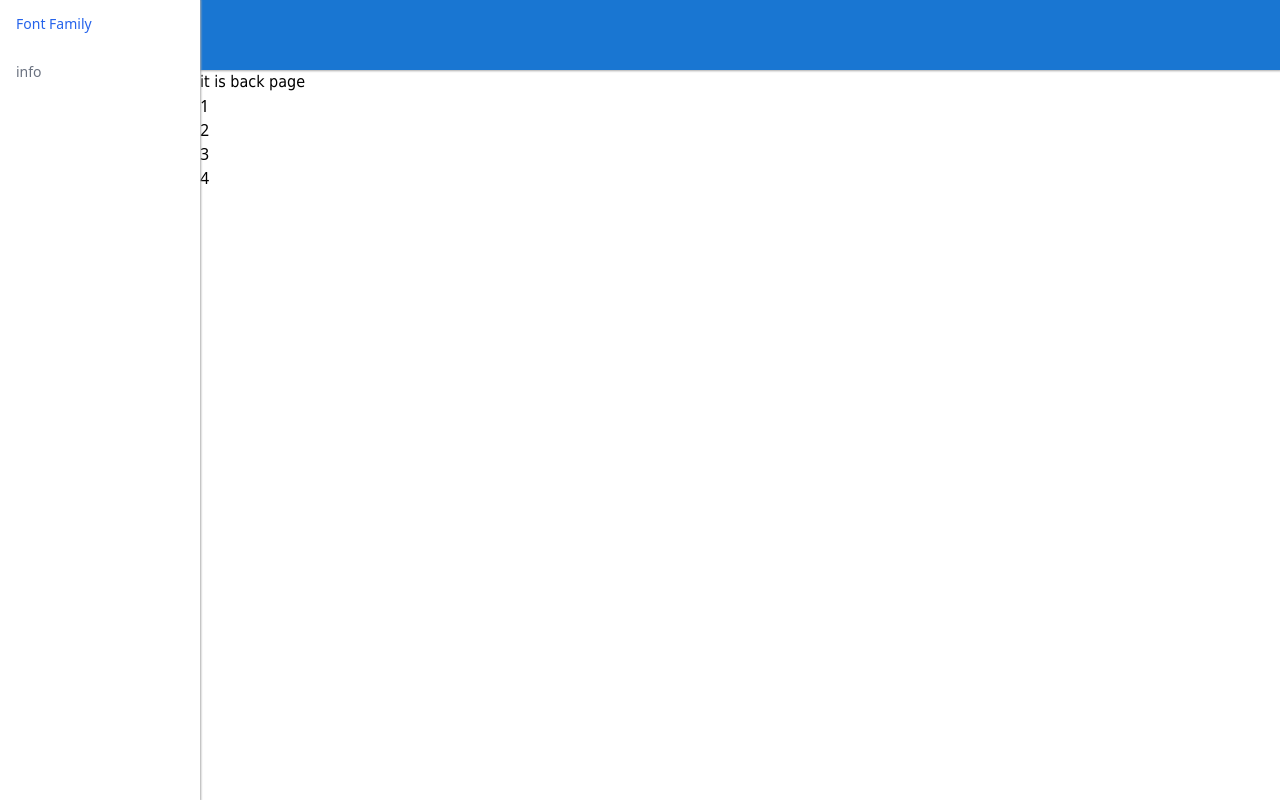
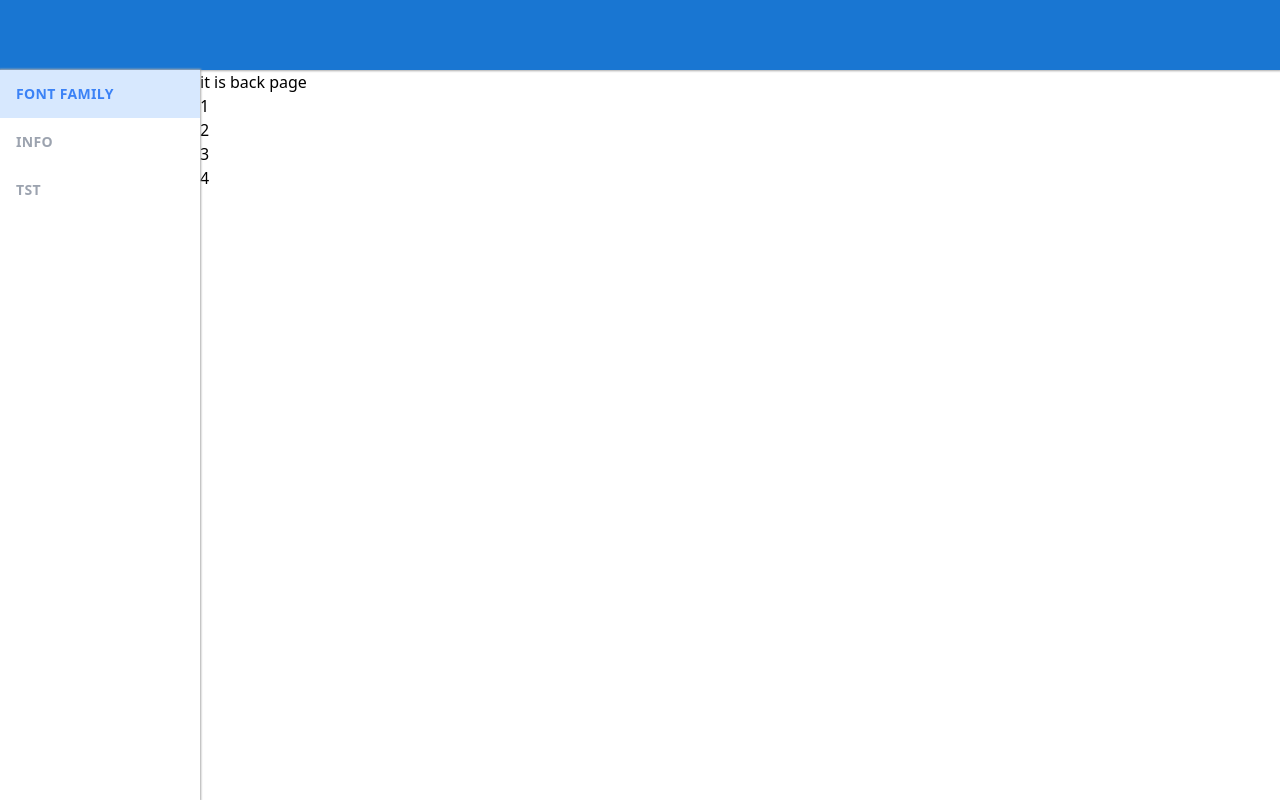
Before and after one commit to dodoto/vite-vue3, a Vue app: page /#/list in a window 1280 px wide. Built offline with nearby package versions, Linux system fonts and the light colour scheme.

Commit message:
一些调整

```diff
--- a/index.html
+++ b/index.html
@@ -4,6 +4,7 @@
   <meta charset="UTF-8">
   <link rel="icon" href="/favicon.ico" />
   <meta name="viewport" content="width=device-width, initial-scale=1.0">
+  <link href="https://netdna.bootstrapcdn.com/font-awesome/4.7.0/css/font-awesome.min.css" rel="stylesheet">
   <title>Vite App</title>
 </head>
 <body>
--- a/src/components/Back.vue
+++ b/src/components/Back.vue
@@ -1,33 +1,28 @@
 <template>
-
-  <div class="side" :ref="setRef"  @click="sideToggle">
+  <div>
+    <input type="checkbox" id="menu-show" class="hidden">
+    <div class="side" :ref="setRef" >
       <div
-      @click="push('/list')"
-      class=" hover:text-gray-700 pl-4 h-12 leading-12 text-gray-500 font-sans font-medium cursor-pointer text-sm"
-      :class="routeName === 'list' && ' text-blue-600 bg-blue-500 bg-opacity-25 hover:text-blue-600' "
+        v-for="route of routes"
+        :key="route.path"
+        @click="push(route.path)"
+        class="uppercase tracking-wide font-semibold hover:text-gray-500 pl-4 h-12 leading-12 text-gray-400 font-sans cursor-pointer text-sm"
+        :class="route.name === routeName && ' uppercase tracking-wide font-semibold text-blue-500 bg-blue-400 bg-opacity-25 hover:text-blue-500' "
       >
-      Font Family
+        {{route.label}}
       </div>
-    <div
-      @click="push('/info')"
-      class=" hover:text-gray-700 pl-4 h-12 leading-12 text-gray-500 font-sans font-medium cursor-pointer text-sm"
-      :class="routeName === 'info' && ' text-blue-600 bg-blue-500 bg-opacity-25 hover:text-blue-600' "
-    >
-      info
-    </div>
-
     </div>
     <div class="head">
-    <div class="float-left m-5" @click="sideToggle" >
-      <svg xmlns="http://www.w3.org/2000/svg" class="h-8 w-8 text-white" fill="none" viewBox="0 0 24 24" stroke="currentColor">
-        <path stroke-linecap="round" stroke-linejoin="round" stroke-width="2" d="M4 6h16M4 12h16M4 18h16" />
-      </svg>
+      <div class="float-left m-4 sm:hidden  w-10 h-10 leading-10 text-center ">
+        <label class="cursor-pointer text-white hover:text-blue-100 " for="menu-show">
+          <i class="fa fa-bars fa-lg"></i>
+        </label>
       </div>
     </div>
     <div class="main">
       <router-view />
     </div>
-
+  </div>
 </template>
 
 <script>
@@ -40,24 +35,15 @@ export default {
     const push  = usePush()
     const routeName = useRouteName()
     let { ref, setRef } = useRef()
-    const sideToggle = () => {
-      let dom = ref.value
-      let className = dom.classList[1];
-      className === 'show' ?
-      dom.classList.remove('show') : dom.classList.add('show')
-    }
-    const windowSizeChange = () => {
-      if(ref.value.classList[1] === 'show') {
-        ref.value.classList.remove('show')
-      }
-    }
-
-    // useEvent('resize',windowSizeChange)
-    useResizeObserver(windowSizeChange,document.body)
+    const routes = [
+      {name:'list',label:'Font Family',path:'/list'},
+      {name:'info',label:'info',path:'/info'},
+      {name:'table',label:'tst',path:'/tst'}
+    ]
     return {
       push,
       routeName,
-      sideToggle,
+      routes,
       setRef
     }
   }
@@ -69,11 +55,11 @@ export default {
 .side {
   position:fixed;
   z-index: 2;
-  left:0; top:0; bottom:0;
+  left:0; top:70px; bottom:0;
   width:200px;
   background-color: #fff;
   box-shadow: 0 0 2px 1px #aaa;
-  transition: transform 300ms linear;
+  transition: transform 300ms ease;
 }
 
 .head {
@@ -91,11 +77,17 @@ export default {
   padding-top: 70px;
 }
 
-@media screen and (max-width: 500px){
+@media screen and (max-width: 640px){
   .side {
     transform: translateX(-201px);
   }
   .main { left: 0; }
+  #menu-show:checked ~ .side {
+    transform: translateX(0);
+  }
+  #menu-show:checked ~ .head label i::before {
+    content: '\f00d';
+  }
 }
 
 .show {
--- a/src/components/List.vue
+++ b/src/components/List.vue
@@ -1,6 +1,6 @@
 <template>
 <div>
-  <p class="font-test">it is back page</p>
+  <p>it is back page</p>
   <div>
     <div v-for="item in list" :ref="setRefs" :key="item" >{{item}}</div>
   </div>
@@ -27,11 +27,5 @@ export default {
 </script>
 
 <style scoped>
-.font-test {
-  /* font-family: 'Franklin Gothic Medium', 'Arial Narrow', Arial, sans-serif; */
-  /* font-family: Impact, Haettenschweiler, 'Arial Narrow Bold', sans-serif; */
-  /* font-family: Georgia, 'Times New Roman', Times, serif; */
-  font: 16px/1.5 tahoma,arial,'Hiragino Sans GB','\5b8b\4f53',sans-serif;
-  /* font: 14px/1.5 "Helvetica Neue",Helvetica,Arial,"Microsoft Yahei","Hiragino Sans GB","Heiti SC","WenQuanYiMicro Hei",sans-serif;; */
-}
+
 </style>
--- /dev/null
+++ b/src/components/TestItem.vue
@@ -0,0 +1,24 @@
+<template>
+  <div>
+    <ul>
+      <li v-for="item in datas" :key="item">
+        <div :style="{fontSize:changsize()}">{{item}}</div>
+      </li>
+    </ul>
+  </div>
+</template>
+
+<script>
+export default {
+  name: 'TestItem',
+  props: ['datas'],
+  updated() {
+    console.log('test item updated');
+  },
+  methods:{
+    changsize(){
+      return (parseInt(Math.random()*15)+10)+'px';
+    }
+  }
+}
+</script>
--- /dev/null
+++ b/src/components/Tst.vue
@@ -0,0 +1,22 @@
+<template>
+  <div class="hello">
+    <test-item :datas="datas"></test-item>
+    <input type="text" v-model="tests">
+    {{tests}}
+  </div>
+</template>
+<script>
+import TestItem from './TestItem.vue';
+export default {
+  name: 'HelloWorld',
+  components: { TestItem },
+  created() {console.log('test')},
+  data () {
+    return {
+      datas:['one','two','three','one','two','three','one','two','three'],
+      fz:'',
+      tests:'',
+    }
+  },
+}
+</script>
--- a/src/components/upload.vue
+++ b/src/components/upload.vue
@@ -6,16 +6,16 @@
       class="
         block
         w-24
-        bg-green-400
         py-2
+        mx-auto
+        rounded-lg
+        shadow-md
+      bg-slategrey
+      hover:bg-gray-600
         text-center
-        mx-auto
-        bg-emerald-500
       text-white
         font-semibold
-        rounded-lg
-        shadow-md
-        hover:bg-green-500
+        cursor-pointer
       "
     >
       upload
--- a/src/router/router.js
+++ b/src/router/router.js
@@ -7,6 +7,11 @@ export const router = createRouter({
       path: '/',
       name: 'home',
       component: () => import('../components/Home.vue')
+    },
+    {
+      path: '/tst',
+      name: 'tst',
+      component: () => import('../components/tst.vue')
     },
     {
       path: '/list',
--- a/tailwind.config.js
+++ b/tailwind.config.js
@@ -5,12 +5,11 @@ module.exports = {
     extend: {
       lineHeight: {
         '12': '3rem',
-      }
-    },
-    backgroundColor: theme => ({
-      // ...theme('colors'),
-      'slategrey': '#708090'
-    })
+      },
+      backgroundColor: {
+        'slategrey': '#708090',
+      },
+    }
   },
   variants: {
     extend: {},
```
Also changed, not shown: src/components/upload-utils.js (+16 -0 lines). Lines whose indentation alone changed are shown as unchanged.
